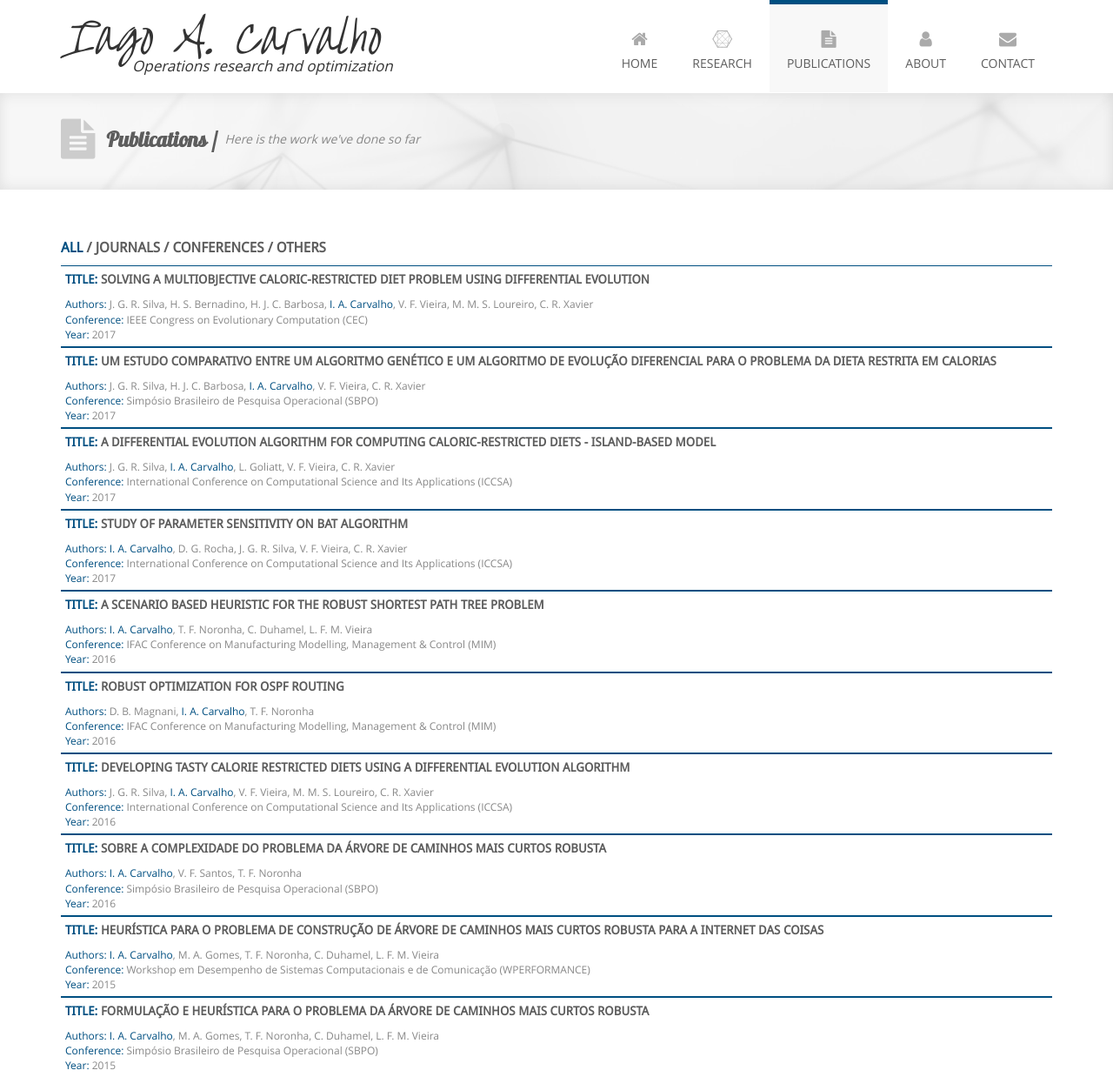
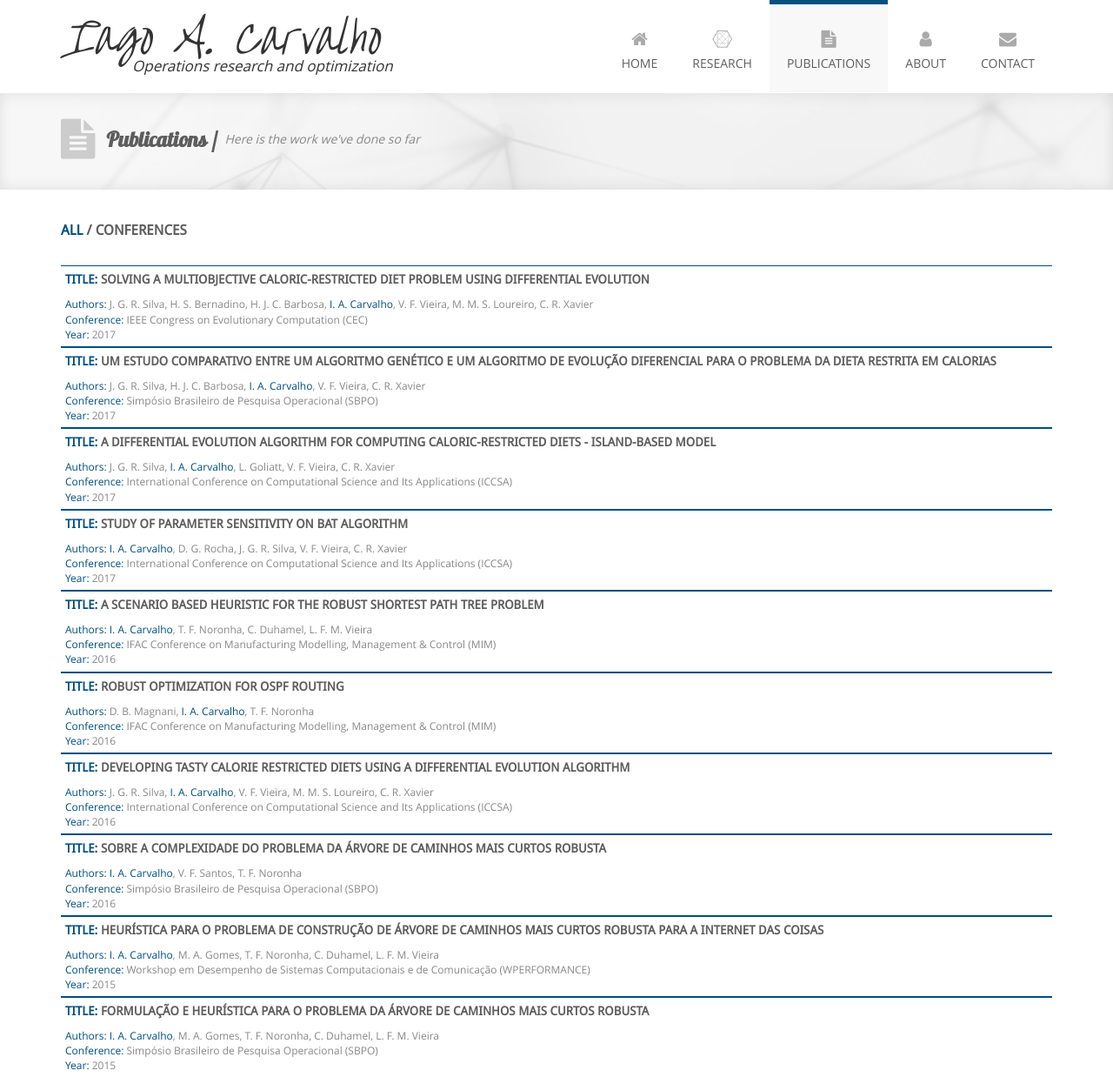
Before and after one commit to iagoac/iagoac.github.io, a PHP site: page /publications.html in a window 1280 px wide. Shown: the top 1238 px of the page at 87% size. Run offline with PHP 8.4, Linux system fonts and the light colour scheme; some web fonts are replaced.

Commit message:
Arrumado a página Publications

```diff
--- a/assets/css/style.css
+++ b/assets/css/style.css
@@ -963,8 +963,8 @@ footer {
 }
 
 .portfolio-filters {
-	padding-top: 35px;
-	padding-bottom: 10px;
+	padding-top: 15px;
+  padding-bottom: 30px;
 	font-family: 'Droid Sans', sans-serif;
     font-size: 16px;
     color: #5d5d5d;
@@ -972,6 +972,10 @@ footer {
     text-align: left;
     text-transform: uppercase;
     text-shadow: 0 1px 0 rgba(255,255,255,.7);
+}
+
+.portfolio-box {
+  transition: all 1s linear;
 }
 
 .portfolio-filters a { color: #5d5d5d; }
--- a/assets/js/scripts.js
+++ b/assets/js/scripts.js
@@ -152,12 +152,6 @@ jQuery(window).load(function() {
 	/*
 	    Portfolio
 	*/
-	$('.portfolio-masonry').masonry({
-		columnWidth: '.portfolio-box',
-		itemSelector: '.portfolio-box',
-		transitionDuration: '0.5s'
-	});
-
 	$('.portfolio-filters a').on('click', function(e){
 		e.preventDefault();
 		if(!$(this).hasClass('active')) {
@@ -169,12 +163,12 @@ jQuery(window).load(function() {
 	    		$('.portfolio-box:not(.' + clicked_filter + ')').removeClass('portfolio-box');
 	    		$('.' + clicked_filter).addClass('portfolio-box');
 	    		$('.' + clicked_filter).css('display', 'block');
-	    		$('.portfolio-masonry').masonry();
 	    	}
 	    	else {
-	    		$('.portfolio-masonry > div').addClass('portfolio-box');
-	    		$('.portfolio-masonry > div').css('display', 'block');
-	    		$('.portfolio-masonry').masonry();
+					$('.journal-paper').addClass('portfolio-box');
+					$('.conference-paper').addClass('portfolio-box');
+					$('.other-paper').addClass('portfolio-box');
+					$('.portfolio-box').css('display', 'block');
 	    	}
 		}
 	});
--- a/publications.html
+++ b/publications.html
@@ -103,11 +103,11 @@
 	            <div class="row">
 	            	<div class="col-sm-12 portfolio-filters wow fadeInLeft">
 	            		<a href="#" class="filter-all active">All</a> /
-	            		<a href="#" class="filter-journals">Journals</a> /
-	            		<a href="#" class="filter-conferences">Conferences</a> /
-	            		<a href="#" class="filter-others">Others</a>
+	            		<!-- <a href="#" class="filter-journal-paper">Journals</a> / -->
+	            		<a href="#" class="filter-conference-paper">Conferences</a>
+	            		<!-- <a href="#" class="filter-other-paper">Others</a> -->
 	            	</div>
-                <div class="col-sm-12 portfolio-box web-design">
+                <div class="col-sm-12 conference-paper portfolio-box">
                 	<div class="portfolio-box-container">
 	                	<div class="portfolio-box-text">
 	                		<h3>Solving a Multiobjective Caloric-Restricted Diet Problem using Differential Evolution</h3>
@@ -117,7 +117,7 @@
 	                	</div>
 	                </div>
                 </div>
-		                <div class="col-sm-12 portfolio-box logo-design">
+		                <div class="col-sm-12 conference-paper portfolio-box">
 		                	<div class="portfolio-box-container">
 		                		<div class="portfolio-box-text">
 		                			<h3>Um estudo comparativo entre um algoritmo genético e um algoritmo de evolução diferencial para o problema da dieta restrita em calorias</h3>
@@ -127,7 +127,7 @@
 		                		</div>
 	                		</div>
 		                </div>
-		                <div class="col-sm-12 portfolio-box print-design">
+		                <div class="col-sm-12 conference-paper portfolio-box">
 		                	<div class="portfolio-box-container">
 		                		<div class="portfolio-box-text">
 		                			<h3>A Differential Evolution Algorithm for Computing Caloric-Restricted Diets - Island-Based Model</h3>
@@ -137,7 +137,7 @@
 		                		</div>
 	                		</div>
 		                </div>
-		                <div class="col-sm-12 portfolio-box web-design">
+		                <div class="col-sm-12 portfolio-box conference-paper">
 		                	<div class="portfolio-box-container">
 		                		<div class="portfolio-box-text">
                           <h3>Study of Parameter Sensitivity on Bat Algorithm</h3>
@@ -147,7 +147,7 @@
 		                		</div>
 	                		</div>
 		                </div>
-		                <div class="col-sm-12 portfolio-box logo-design">
+		                <div class="col-sm-12 portfolio-box conference-paper">
 		                	<div class="portfolio-box-container">
 		                		<div class="portfolio-box-text">
 		                			<h3>A Scenario Based Heuristic for the Robust Shortest Path Tree Problem</h3>
@@ -157,7 +157,7 @@
 		                		</div>
 	                		</div>
 		                </div>
-		                <div class="col-sm-12 portfolio-box print-design">
+		                <div class="col-sm-12 portfolio-box conference-paper">
 		                	<div class="portfolio-box-container">
 		                		<div class="portfolio-box-text">
                             <h3>Robust Optimization for OSPF Routing</h3>
@@ -167,7 +167,7 @@
 		                		</div>
 	                		</div>
 		                </div>
-		                <div class="col-sm-12 portfolio-box web-design">
+		                <div class="col-sm-12 portfolio-box conference-paper">
 		                	<div class="portfolio-box-container">
 		                		<div class="portfolio-box-text">
 		                			<h3>Developing Tasty Calorie Restricted Diets Using a Differential Evolution Algorithm</h3>
@@ -177,7 +177,7 @@
 		                		</div>
 	                		</div>
 		                </div>
-		                <div class="col-sm-12 portfolio-box print-design">
+		                <div class="col-sm-12 portfolio-box conference-paper">
 		                	<div class="portfolio-box-container">
 		                		<div class="portfolio-box-text">
 		                			<h3>Sobre a complexidade do Problema da Árvore de Caminhos Mais Curtos Robusta</h3>
@@ -187,7 +187,7 @@
 		                		</div>
 	                		</div>
 		                </div>
-		                <div class="col-sm-12 portfolio-box web-design">
+		                <div class="col-sm-12 portfolio-box conference-paper">
 		                	<div class="portfolio-box-container">
 		                		<div class="portfolio-box-text">
 		                			<h3>Heurística para o problema de construção de Árvore de Caminhos Mais Curtos Robusta para a Internet das Coisas</h3>
@@ -197,7 +197,7 @@
 		                		</div>
 	                		</div>
 		                </div>
-		                <div class="col-sm-12 portfolio-box logo-design">
+		                <div class="col-sm-12 portfolio-box conference-paper">
 		                	<div class="portfolio-box-container">
 		                		<div class="portfolio-box-text">
 		                			<h3>Formulação e Heurística para o Problema da Árvore de Caminhos Mais Curtos Robusta</h3>
@@ -207,9 +207,8 @@
 		                		</div>
 	                		</div>
 		                </div>
-		                <div class="col-sm-12 portfolio-box web-design">
+		                <div class="col-sm-12 portfolio-box conference-paper">
 		                	<div class="portfolio-box-container">
-			                	<img src="assets/img/portfolio/work11.jpg" alt="" data-at2x="assets/img/portfolio/work11.jpg">
 		                		<div class="portfolio-box-text">
 		                			<h3>Estudo comparativo de métricas de ranqueamento em redes complexas utilizando coeficientes de correlação</h3>
                           <p class="authors"> J. G. R. Silva, <span class="violet">I. A. Carvalho</span>, C. R. Xavier, V. F. Vieira</p>
@@ -218,7 +217,7 @@
 		                		</div>
 	                		</div>
 		                </div>
-		                <div class="col-sm-12 portfolio-box print-design">
+		                <div class="col-sm-12 portfolio-box conference-paper">
 		                	<div class="portfolio-box-container">
 		                		<div class="portfolio-box-text">
 		                			<h3>Comparação de Algoritmos Evolutivos para o Problema de Ajuste de Histórico utilizando o modelo IMPES</h3>
```
Also changed, not shown: research.html (+23 -5 lines).
